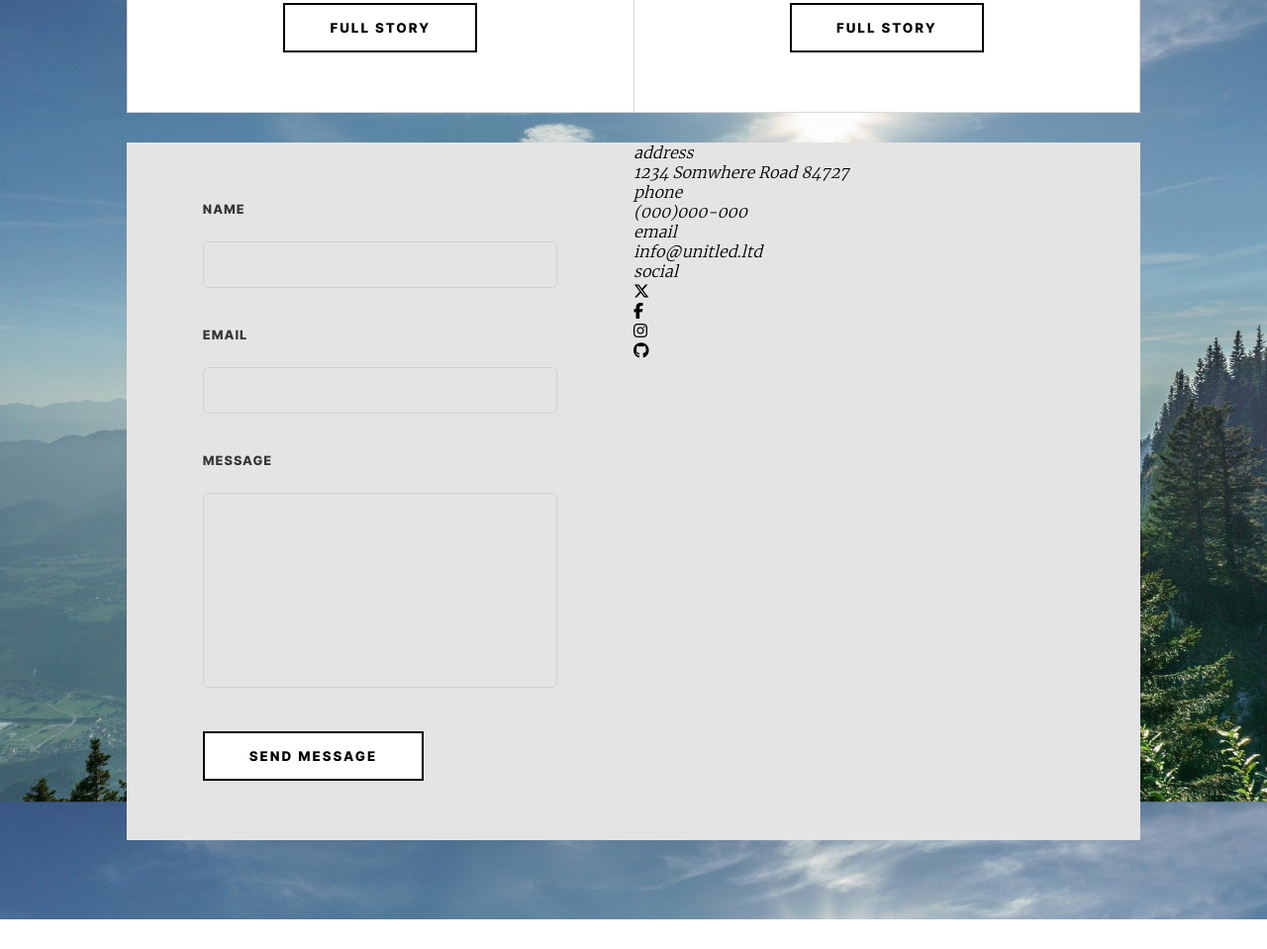
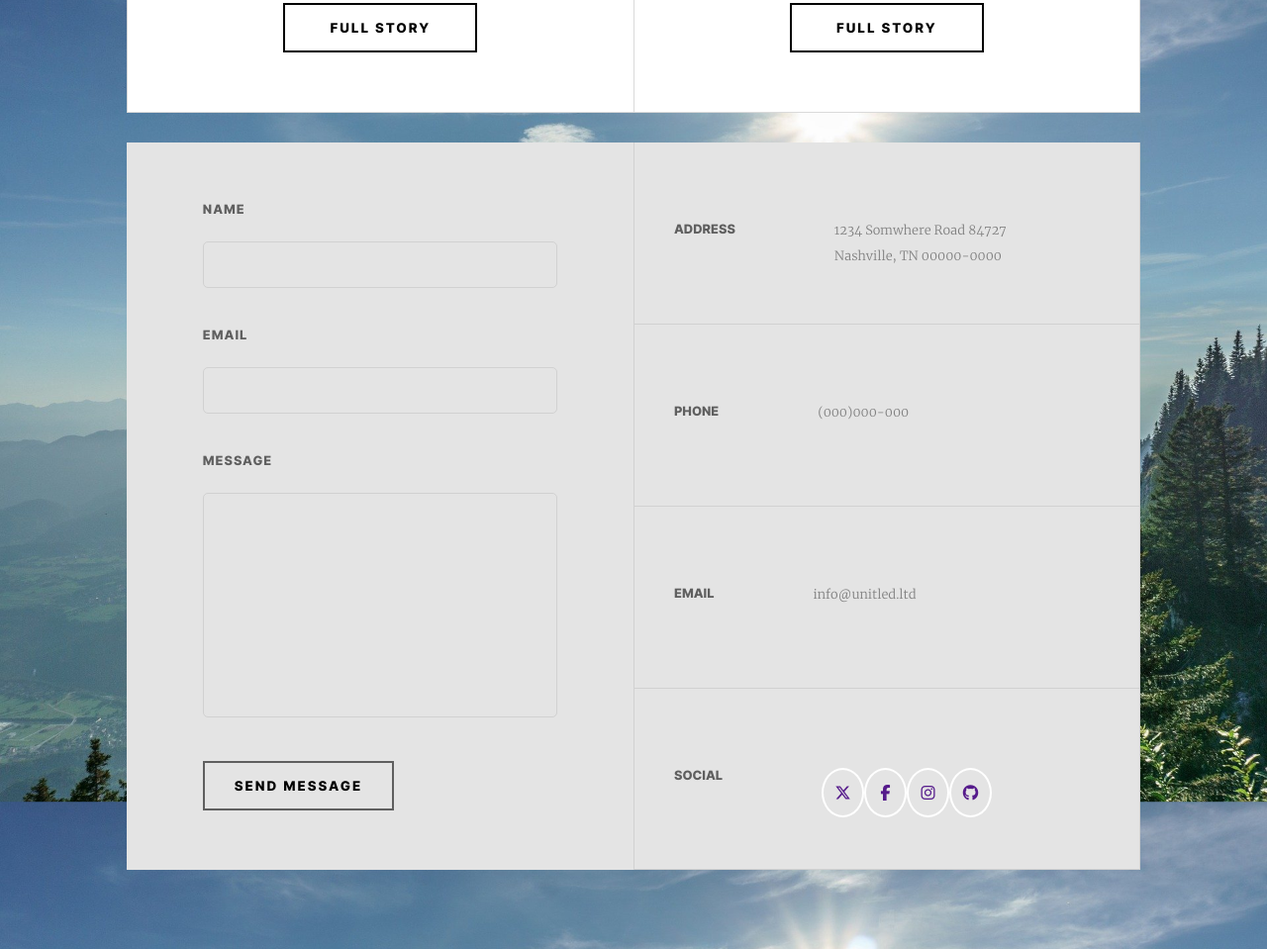
Before and after one commit to AmineBDev/integration-sass-montagne, a plain HTML site: page index.html in a window 1280 px wide. Shown: the part 2755-3714 px from the top of the page at 99% size. Before the commit the page ends 3684 px from the top, so only its background shows below. Drawn offline with Linux system fonts and the light colour scheme.

Commit message:
presque fini

```diff
--- a/assets/styles/layout/_footer.scss
+++ b/assets/styles/layout/_footer.scss
@@ -40,6 +40,13 @@ footer {
             border-radius: 5px;
             resize: none;
             margin: 20px 0 40px;
+            padding: 15px;
+        }
+
+        button {
+            background: none;
+            border: 2px solid $black;
+            padding: 15px 30px;
         }
 
         #name {
@@ -55,4 +62,61 @@ footer {
         }
 
     }
-}
+
+    .footer-right {
+        display: flex;
+        justify-content: space-between;
+        flex-direction: column;
+
+
+
+        & > div {
+            display: flex;
+            gap: 100px;
+            align-items: flex-start;
+            height: 100%;
+            padding: 80px  40px 0;
+            border: 1px solid rgb(209, 209, 209);
+            border-top: none;
+
+            .info {
+                color: $black;
+                font-family: "inter", sans-serif;
+                text-transform: uppercase;
+                font-style: normal;
+                font-size: 0.8rem;
+            }
+
+            p:not(.info) {
+                    font-size: 0.8rem;
+                    font-style: normal;
+                    font-family: "merriweather";
+                    color: grey;
+            }
+
+            .street {
+                p {
+                    margin-bottom: 10px;
+                }
+            }
+        }
+
+        ul {
+            width: 40%;
+            display: flex;
+            justify-content: space-between;
+
+            .rs {
+                    width: 50px;
+                    height: 50px;
+                    border: 2px solid #ffffff;
+                    border-radius: 50%;
+                    display: flex;
+                    justify-content: center;
+                    align-items: center;
+                    margin: auto;
+            }
+        }
+
+     }
+ }
--- a/assets/styles/pages/_settings.scss
+++ b/assets/styles/pages/_settings.scss
@@ -12,7 +12,7 @@
 
 $color1: rgb(122, 122, 122);
 $white: rgb(228, 228, 228);
-$black: rgb(54, 54, 54);
+$black: rgb(95, 95, 95);
 
 @mixin centerChild {
     display: flex;
--- a/index.html
+++ b/index.html
@@ -104,24 +104,37 @@
 
         <div class="footer-right">
             <div>
-                <p>address</p>
-                <p>1234 Somwhere Road 84727</p>
+                <p class="info">address</p>
+                <div class="street">
+                    <p>1234 Somwhere Road 84727</p>
+                    <p>Nashville, TN 00000-0000</p>
+                </div>
             </div>
             <div>
-                <p>phone</p>
+                <p class="info">phone</p>
                 <p>(000)000-000</p>
             </div>
             <div>
-                <p>email</p>
+                <p class="info">email</p>
                 <p>info@unitled.ltd</p>
             </div>
             <div>
-                <p>social</p>
+                <p class="info">social</p>
                 <ul>
-                    <li><i class="fa-brands fa-x-twitter"></i></li>
-                    <li><i class="fa-brands fa-facebook-f"></i></li>
-                    <li><i class="fa-brands fa-instagram"></i></li>
-                    <li><i class="fa-brands fa-github"></i></li>
+                    <div class="rs"><a href="">
+                            <li><i class="fa-brands fa-x-twitter"></i></li>
+                        </a></div>
+                    <div class="rs"><a href="">
+                            <li><i class="fa-brands fa-facebook-f"></i></li>
+                        </a>
+                    </div>
+                    <div class="rs"><a href="">
+                            <li><i class="fa-brands fa-instagram"></i></li>
+                        </a>
+                    </div>
+                    <div class="rs"><a href="">
+                            <li><i class="fa-brands fa-github"></i></li>
+                        </a></div>
                 </ul>
             </div>
         </div>
```
Also changed, not shown: assets/styles/main/index.css, 1 other file.
